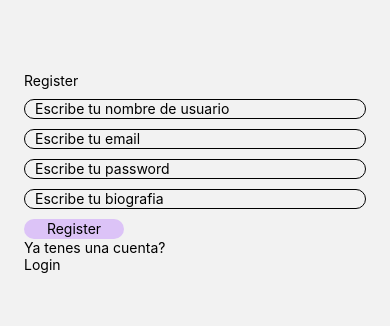
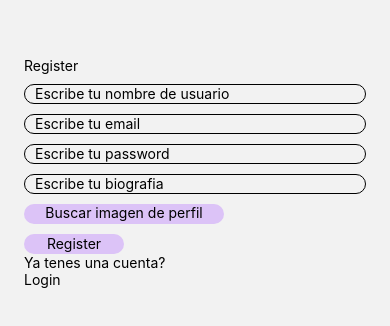
Before and after one commit to FranGalu/Repo-trabajo-final-P.3, a React Native app in the folder myApp/: screen /Register in a window 390 px wide. Shown: the part 250-576 px from the top of the page. Built offline with nearby package versions, Linux system fonts and the light colour scheme; no server answers.

Commit message:
cambios css y espacio de error login

```diff
--- a/myApp/src/screens/Login/LoginScreen.js
+++ b/myApp/src/screens/Login/LoginScreen.js
@@ -7,7 +7,8 @@ class LoginScreen extends Component{
         super(props)
         this.state = {
             email:'',
-            pass:''
+            pass:'',
+            error:''
         }
     }
 
@@ -24,7 +25,7 @@ class LoginScreen extends Component{
         .then(response => {
             this.props.navigation.navigate('TabNavigation')
         })
-        .catch(err => console.log(err))
+        .catch(err => this.setState({error: err.message}))
     }
 
     render(){
@@ -32,6 +33,7 @@ class LoginScreen extends Component{
             <View style={styles.container}>
             <View>
                 <Text>Login</Text>
+                <Text style={styles.error}>{this.state.error}</Text>
                 <TextInput
                 style={styles.input}
                 keyboardType='email-address'
@@ -49,7 +51,7 @@ class LoginScreen extends Component{
                 />
                 <View>
                     <TouchableOpacity onPress={()=> this.login(this.state.email, this.state.pass)}>
-                        <Text>Log In</Text>
+                        <Text style={styles.boton}>Log In</Text>
                     </TouchableOpacity>
                 </View>
                 <View>
@@ -70,9 +72,26 @@ const styles = StyleSheet.create({
       justifyContent:'center',
       paddingHorizontal:24
     },
-      input:{
-          borderWidth:1
-      }
+    input:{
+        borderWidth:1,
+        borderRadius:35,
+        height:20,
+        paddingLeft:10,
+        marginTop:10
+    },
+    boton:{
+        width:100,
+        height:20,
+        backgroundColor:'#DCC3F7',
+        textAlign:'center',
+        borderRadius:20,
+        alignItems:'center',
+        justifyContent:'center',
+        marginTop:10
+    },
+    error:{
+        color: 'red'
+    }
   })
 
 export default LoginScreen
--- a/myApp/src/screens/Register/Register.js
+++ b/myApp/src/screens/Register/Register.js
@@ -2,6 +2,7 @@
 import { View, Text, TextInput, StyleSheet, TouchableOpacity, Image, RecyclerViewBackedScrollView, RefreshControlComponent, requireNativeComponent } from 'react-native'
 import { auth, db } from '../../firebase/config'
 import React, { Component } from 'react'
+import * as ImagePicker from 'expo-image-picker'
 
 export class Register extends Component {
     constructor(props){
@@ -11,7 +12,8 @@ export class Register extends Component {
                     email:'',
                     pass:'',
                     bio: '',
-                    error: ''
+                    error: '',
+                    profileImage:''
                 }
             }
 
@@ -39,15 +41,31 @@ export class Register extends Component {
             }
             }
 
-
+            buscarImagen(){
+                ImagePicker.launchImageLibraryAsync()
+                .then(resp => {
+                    fetch(resp.uri)
+                    .then(data => data.blob())
+                    .then(img => {
+                        console.log(storage)
+                        const ref = storage.ref(`profilePics/${Date.now()}.jpg`)
+                        ref.put(img)
+                        .then(()=> {
+                            ref.getDownloadURL()
+                            .then(url => {
+                                    this.setState({profileImage:url})
+                                }
+                            )
+                        })
+                    })
+                    .catch(err => console.log(err))
+                })
+                .catch(err => console.log(err))
+            }
 
     render() {
         return (
             <View style={styles.container}>
-                {/* <Image style={styles.image}
-                source={{uri: 'https://images.pexels.com/photos/235994/pexels-photo-235994.jpeg?cs=srgb&dl=pexels-pixabay-235994.jpg&fm=jpg'}}
-                resizeMode='contain'
-                /> */}
              <View>
                 <Text>Register</Text>
                 <Text style={styles.error}>{this.state.error}</Text>
@@ -80,6 +98,10 @@ export class Register extends Component {
                 onChangeText={text => this.setState({bio: text})}
                 value={this.state.bio}
                 />
+
+            <TouchableOpacity onPress={()=> this.buscarImagen()}>
+                <Text style={styles.botonI}>Buscar imagen de perfil</Text>
+            </TouchableOpacity>
 
                 <View>
                      <TouchableOpacity onPress={()=> this.registroUsuario(this.state.username, this.state.email, this.state.pass, this.state.bio)} style={styles.botonR}>
@@ -131,6 +153,16 @@ const styles = StyleSheet.create({
         justifyContent:'center',
         marginTop:10
     },
+    botonI:{
+        width:200,
+        height:20,
+        backgroundColor:'#DCC3F7',
+        textAlign:'center',
+        borderRadius:20,
+        alignItems:'center',
+        justifyContent:'center',
+        marginTop:10
+    },
   })
 
 export default Register
```
